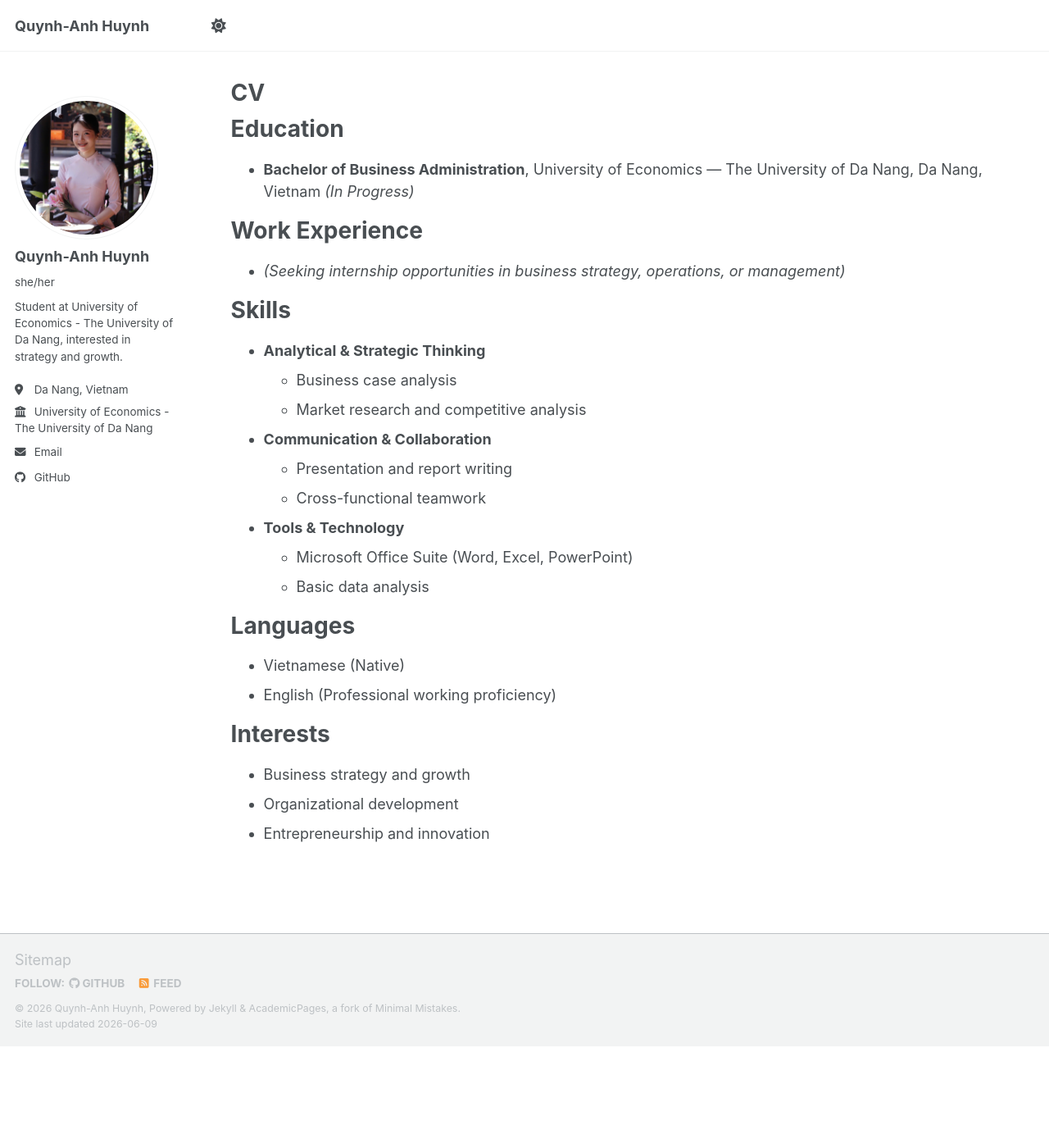
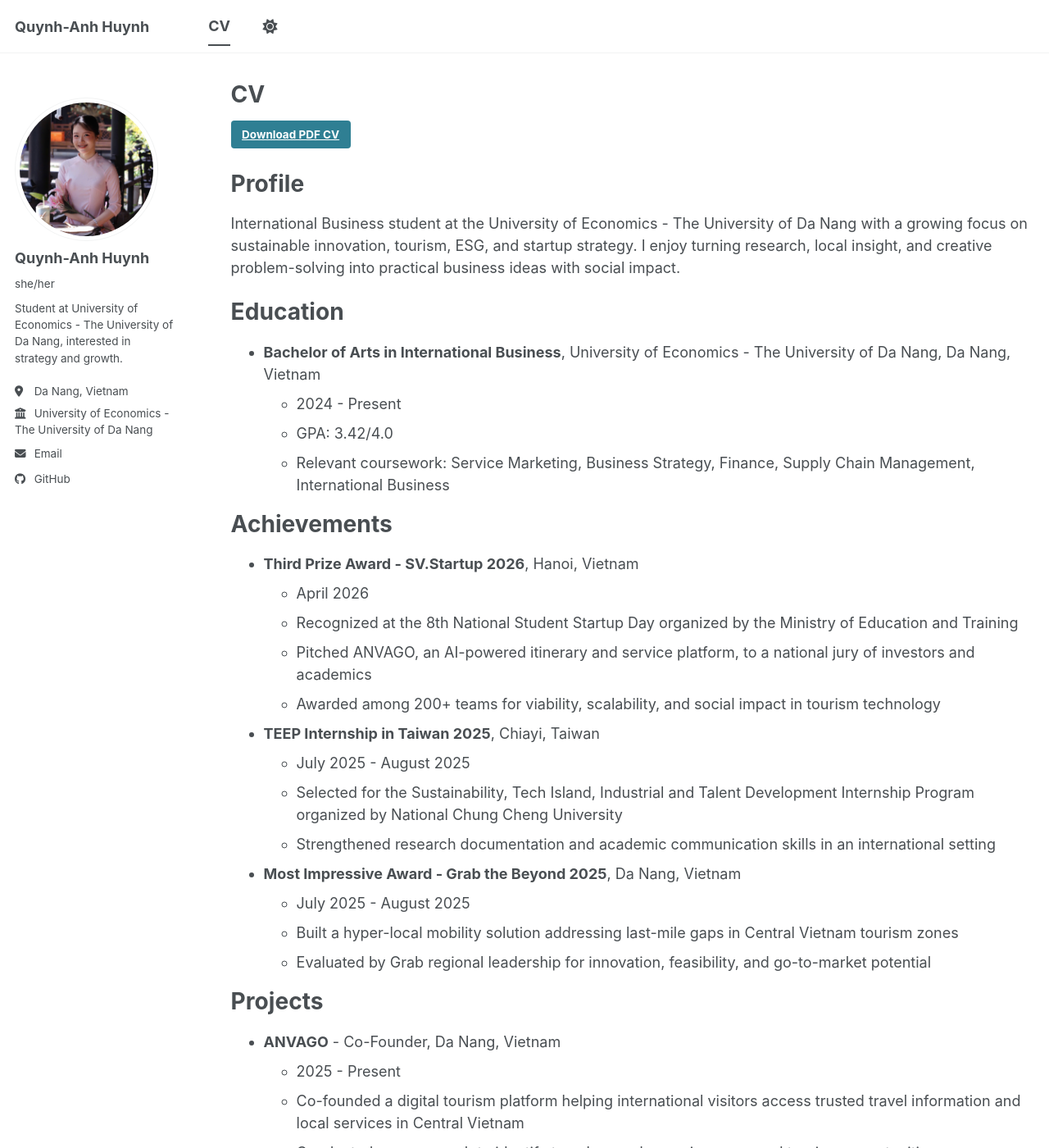
Before and after one commit to quynhanhhuynh/quynhanhhuynh.github.io, a Jekyll site: the page built from _pages/cv.md, in a window 1280 px wide and 1400 px high. Shown: the whole window at 82% size. Built offline with Jekyll 4.4.1, drawn with Linux system fonts in a browser that asks for light colours; a script bundle is joined from its source files by our own code; library files that are not in the unit come from our copies; some of the changed text lies outside the part shown.

Commit message:
Add CV page and navigation tab

```diff
--- a/_data/navigation.yml
+++ b/_data/navigation.yml
@@ -14,5 +14,5 @@ main:
   # - title: "Blog Posts"
   #   url: /year-archive/
 
-  # - title: "CV"
-  #   url: /cv/
+  - title: "CV"
+    url: /cv/
--- a/_pages/cv.md
+++ b/_pages/cv.md
@@ -9,33 +9,72 @@ redirect_from:
 
 {% include base_path %}
 
+[Download PDF CV]({{ base_path }}/images/QuynhAnhHuynh_CV.pdf){: .btn .btn--primary}
+
+Profile
+======
+International Business student at the University of Economics - The University of Da Nang with a growing focus on sustainable innovation, tourism, ESG, and startup strategy. I enjoy turning research, local insight, and creative problem-solving into practical business ideas with social impact.
+
 Education
 ======
-* **Bachelor of Business Administration**, University of Economics — The University of Da Nang, Da Nang, Vietnam *(In Progress)*
+* **Bachelor of Arts in International Business**, University of Economics - The University of Da Nang, Da Nang, Vietnam
+  * 2024 - Present
+  * GPA: 3.42/4.0
+  * Relevant coursework: Service Marketing, Business Strategy, Finance, Supply Chain Management, International Business
 
-Work Experience
+Achievements
 ======
-* *(Seeking internship opportunities in business strategy, operations, or management)*
+* **Third Prize Award - SV.Startup 2026**, Hanoi, Vietnam
+  * April 2026
+  * Recognized at the 8th National Student Startup Day organized by the Ministry of Education and Training
+  * Pitched ANVAGO, an AI-powered itinerary and service platform, to a national jury of investors and academics
+  * Awarded among 200+ teams for viability, scalability, and social impact in tourism technology
+
+* **TEEP Internship in Taiwan 2025**, Chiayi, Taiwan
+  * July 2025 - August 2025
+  * Selected for the Sustainability, Tech Island, Industrial and Talent Development Internship Program organized by National Chung Cheng University
+  * Strengthened research documentation and academic communication skills in an international setting
+
+* **Most Impressive Award - Grab the Beyond 2025**, Da Nang, Vietnam
+  * July 2025 - August 2025
+  * Built a hyper-local mobility solution addressing last-mile gaps in Central Vietnam tourism zones
+  * Evaluated by Grab regional leadership for innovation, feasibility, and go-to-market potential
+
+Projects
+======
+* **ANVAGO** - Co-Founder, Da Nang, Vietnam
+  * 2025 - Present
+  * Co-founded a digital tourism platform helping international visitors access trusted travel information and local services in Central Vietnam
+  * Conducted user research to identify traveler needs, service gaps, and tourism opportunities
+  * Designed the business model canvas and pitch deck using international business frameworks
+  * Connected tourism innovation with local cultural resources and sustainable destination development
+
+Research Interests
+======
+* Sustainable innovation and business transformation
+* ESG practices among benchmark enterprises
+* Sustainable tourism and creative industries
+* Community-based business models and local value creation
 
 Skills
 ======
-* **Analytical & Strategic Thinking**
-  * Business case analysis
-  * Market research and competitive analysis
-* **Communication & Collaboration**
-  * Presentation and report writing
-  * Cross-functional teamwork
-* **Tools & Technology**
-  * Microsoft Office Suite (Word, Excel, PowerPoint)
-  * Basic data analysis
+* Strategic planning
+* Brand marketing
+* Copywriting
+* Team leadership
+* Research documentation
+* Academic communication
 
 Languages
 ======
 * Vietnamese (Native)
-* English (Professional working proficiency)
+* English (IELTS 7.5)
+* TOEIC 970 completed, certificate issuance pending as of April 26, 2026
 
 Interests
 ======
-* Business strategy and growth
-* Organizational development
-* Entrepreneurship and innovation
+* Sustainable tourism
+* ESG
+* Creative and cultural industries
+* Social entrepreneurship
+* Startup ecosystems
```
Also changed, not shown: 1 other file.
